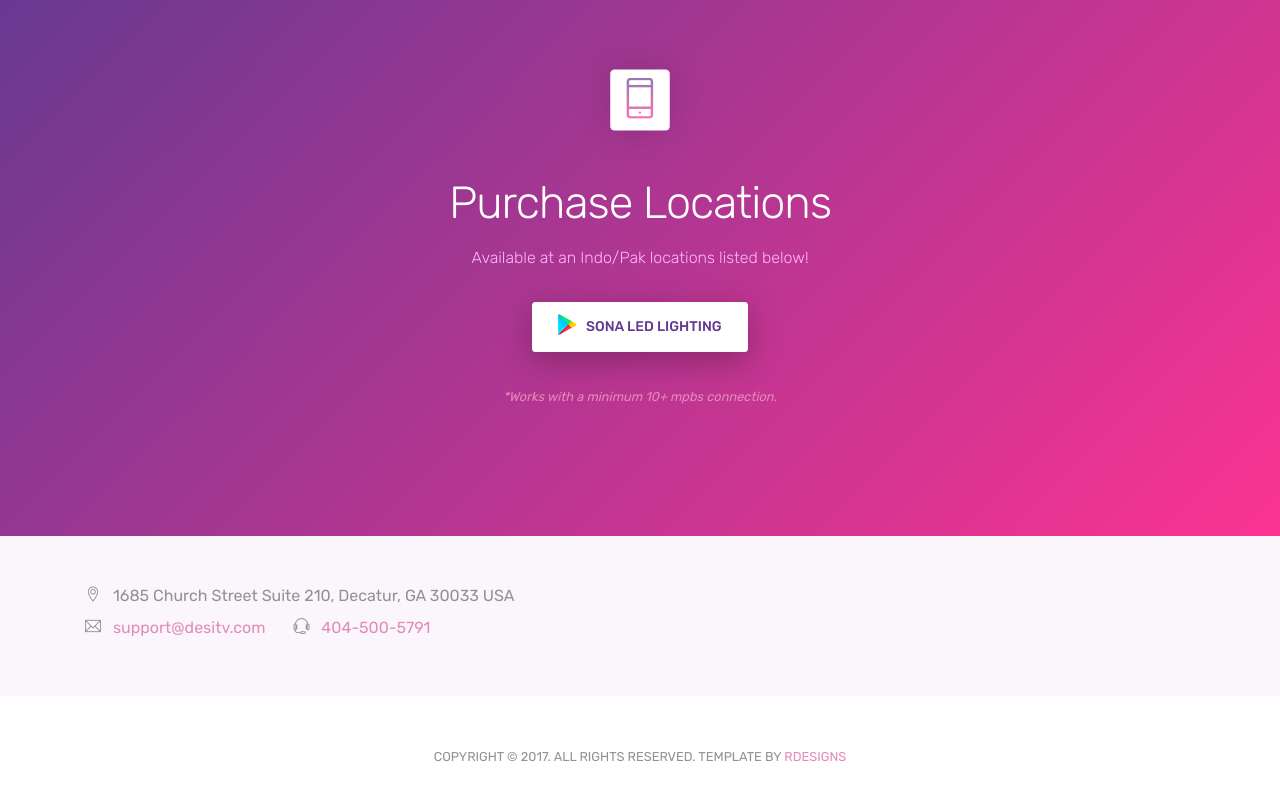
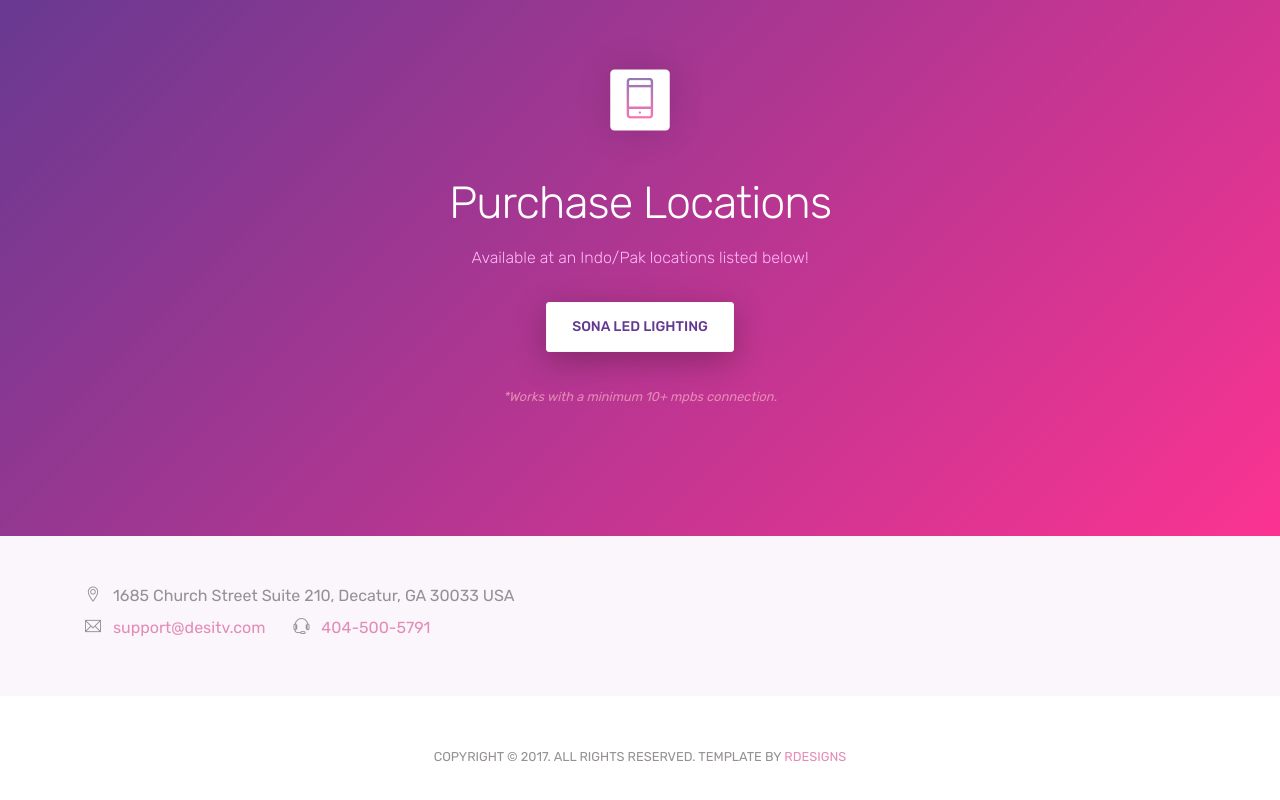
Before and after one commit to dtvmc/dtvmc.github.io, a plain HTML site: page index.html in a window 1280 px wide. Shown: the part 7971-8771 px from the top of the page. Drawn offline with Linux system fonts and the light colour scheme.

Commit message:
removed image

```diff
--- a/index.html
+++ b/index.html
@@ -467,7 +467,7 @@
                 <div class="my-4">
 
                     <!-- <a href="#" class="btn btn-light"><img src="images/appleicon.png" alt="icon"> Patel Brothers Atlanta</a> -->
-                    <a href="#" class="btn btn-light"><img src="images/playicon.png" alt="icon"> Sona LED Lighting</a>
+                    <a href="#" class="btn btn-light"><!-- <img src="images/playicon.png" alt="icon">  -->Sona LED Lighting</a>
                 </div>
                 <p class="text-primary"><small><i>*Works with a minimum 10+ mpbs connection. </i></small></p>
             </div>
```
